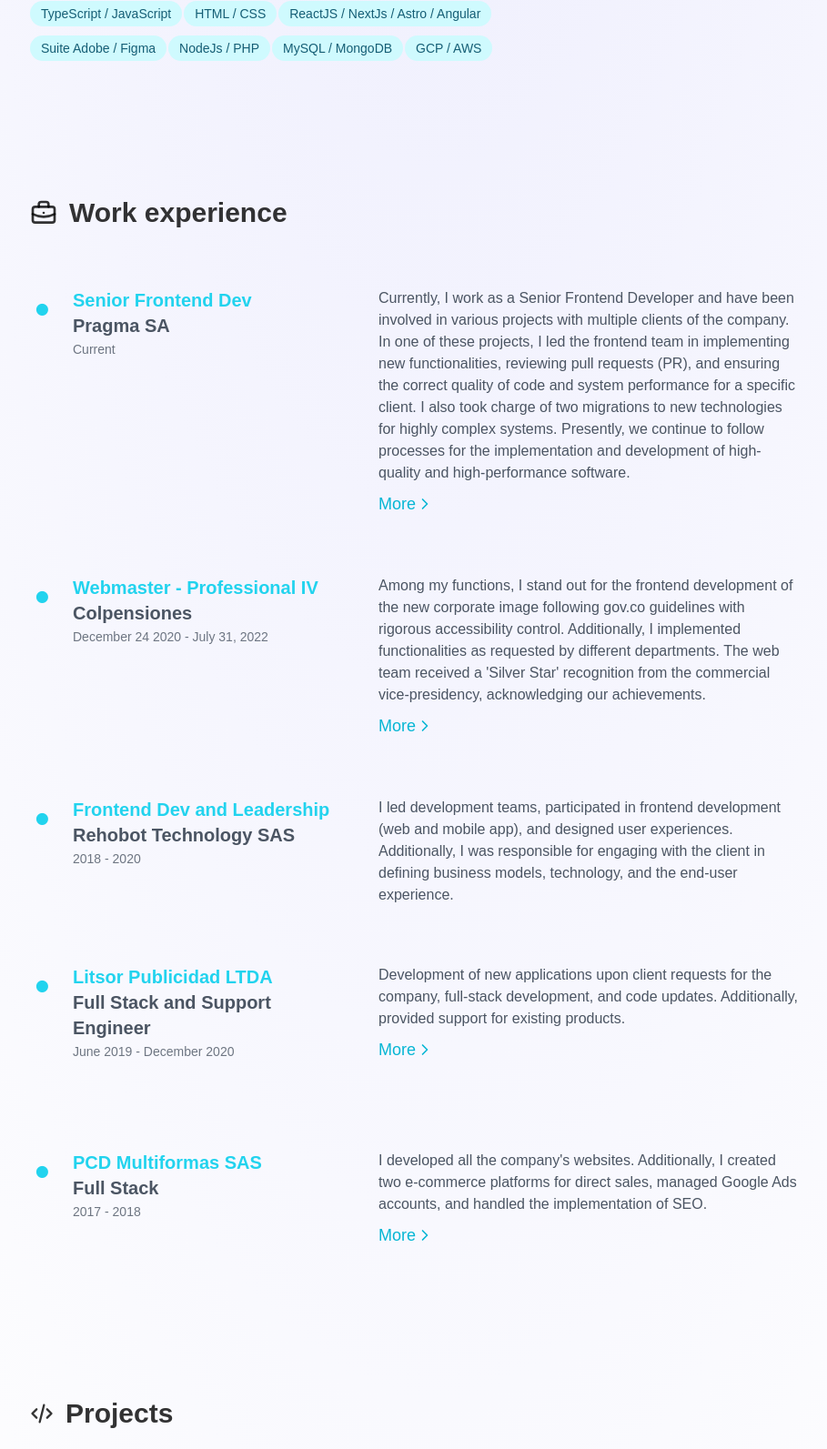
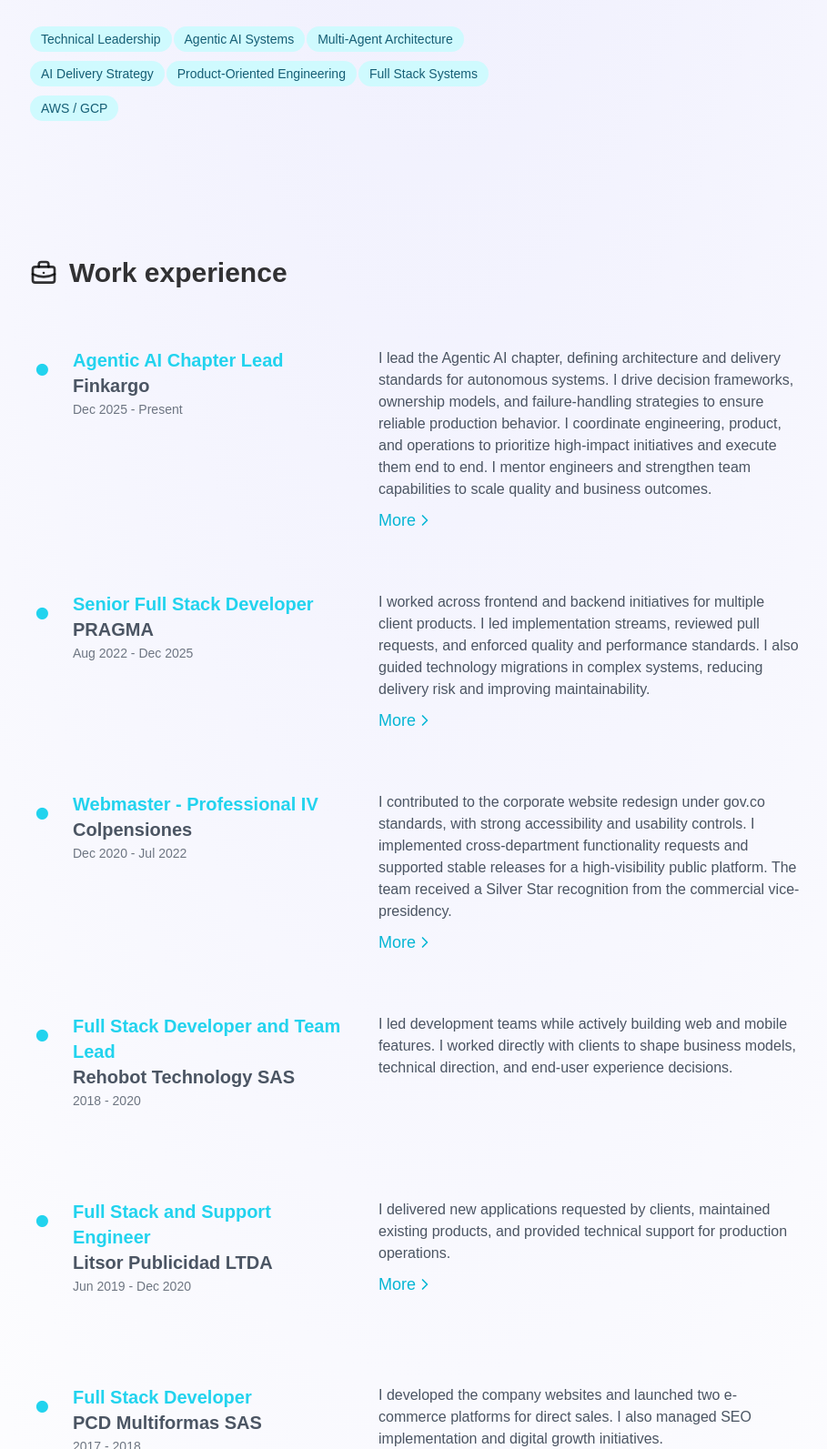
Before and after one commit to oskr1103/portfolio-isai, an Astro site: page / in a window 1280 px wide. Shown: the part 520-2113 px from the top of the page at 91% size, without its empty margins (160-1069 px from the left). Built offline with nearby package versions, Linux system fonts and the light colour scheme; Astro itself is replaced by a stand-in of ours.

Commit message:
update work

```diff
--- a/src/components/AboutMe.astro
+++ b/src/components/AboutMe.astro
@@ -18,31 +18,30 @@ import me from "../assets/isaiSquare.jpg";
     class="[&>p]:mb-4 [&>p>strong]:text-cyan-500 dark:[&>p>strong]:text-cyan-200 text-pretty order-2"
   >
     <p>
-      Hello! My name is Isai Colina, I'm a professional with over <strong>
-        7 years of experience in web development.</strong
-      > Throughout my career, I've gained specialized knowledge and technical skills
-      in the field of web development. I'm passionate about working with cutting-edge
-      technologies and staying updated in an ever-evolving environment.
+      Hello, I'm Isai Colina. I am a technology professional with <strong>
+        over 7 years of experience</strong
+      > across full stack engineering, product execution, and technical leadership.
+      My current focus is designing agentic AI systems that help teams make better
+      decisions and operate with greater reliability.
     </p>
     <p>
-      As a web development expert, I have experience using various technologies,
-      programming languages, and frameworks. I've been involved in creating
-      interactive and responsive websites, optimizing the user experience, and
-      ensuring site functionality.
+      I work at the intersection of AI strategy, systems architecture, and delivery.
+      I define decision boundaries, ownership models, and failure-handling patterns
+      that make autonomous workflows observable, controllable, and production-ready.
     </p>
 
     <p>
-      In addition to my technical expertise, <strong>
-        my Bachelor's degree in Business Administration provides me with a
-        unique perspective on web development.</strong
-      > I have a solid understanding of business goals and the importance of digital
-      strategy in a company's success, along with the necessary tools to lead teams.
+      Beyond architecture, I lead teams and collaboration across engineering, product,
+      and operations to align technical initiatives with measurable business impact.
+      I enjoy mentoring, setting standards, and building environments where high
+      quality execution can scale.
     </p>
 
     <p>
-      I'm results-oriented, creative, and passionate about tackling new
-      challenges in web development. I enjoy working in collaborative teams and
-      have the ability to turn ideas into tangible projects.
+      As a graduate in Business Administration, I bring a practical perspective for
+      connecting technology decisions with organizational goals. I am interested in
+      leadership opportunities where AI, product strategy, and engineering can drive
+      meaningful transformation.
     </p>
   </div>
 </article>
--- a/src/components/Experience.astro
+++ b/src/components/Experience.astro
@@ -2,42 +2,50 @@
 import ExperienceItem from "./ExperienceItem.astro";
 const EXPERIENCIE = [
   {
-    date: "Current",
-    title: "Senior Frontend Dev",
-    company: "Pragma SA",
+    date: "Dec 2025 - Present",
+    title: "Agentic AI Chapter Lead",
+    company: "Finkargo",
     description:
-      "Currently, I work as a Senior Frontend Developer and have been involved in various projects with multiple clients of the company. In one of these projects, I led the frontend team in implementing new functionalities, reviewing pull requests (PR), and ensuring the correct quality of code and system performance for a specific client. I also took charge of two migrations to new technologies for highly complex systems. Presently, we continue to follow processes for the implementation and development of high-quality and high-performance software.",
+      "I lead the Agentic AI chapter, defining architecture and delivery standards for autonomous systems. I drive decision frameworks, ownership models, and failure-handling strategies to ensure reliable production behavior. I coordinate engineering, product, and operations to prioritize high-impact initiatives and execute them end to end. I mentor engineers and strengthen team capabilities to scale quality and business outcomes.",
+    link: "https://www.finkargo.com/",
+  },
+  {
+    date: "Aug 2022 - Dec 2025",
+    title: "Senior Full Stack Developer",
+    company: "PRAGMA",
+    description:
+      "I worked across frontend and backend initiatives for multiple client products. I led implementation streams, reviewed pull requests, and enforced quality and performance standards. I also guided technology migrations in complex systems, reducing delivery risk and improving maintainability.",
     link: "https://www.pragma.co/en/",
   },
   {
-    date: "December 24 2020 - July 31, 2022",
+    date: "Dec 2020 - Jul 2022",
     title: "Webmaster - Professional IV",
     company: "Colpensiones",
     description:
-      "Among my functions, I stand out for the frontend development of the new corporate image following gov.co guidelines with rigorous accessibility control. Additionally, I implemented functionalities as requested by different departments. The web team received a 'Silver Star' recognition from the commercial vice-presidency, acknowledging our achievements.",
+      "I contributed to the corporate website redesign under gov.co standards, with strong accessibility and usability controls. I implemented cross-department functionality requests and supported stable releases for a high-visibility public platform. The team received a Silver Star recognition from the commercial vice-presidency.",
     link: "https://www.colpensiones.gov.co/",
   },
   {
     date: "2018 - 2020",
-    title: "Frontend Dev and Leadership",
+    title: "Full Stack Developer and Team Lead",
     company: "Rehobot Technology SAS",
     description:
-      "I led development teams, participated in frontend development (web and mobile app), and designed user experiences. Additionally, I was responsible for engaging with the client in defining business models, technology, and the end-user experience.",
+      "I led development teams while actively building web and mobile features. I worked directly with clients to shape business models, technical direction, and end-user experience decisions.",
   },
   {
-    date: "June 2019 - December 2020",
-    title: "Litsor Publicidad LTDA",
-    company: "Full Stack and Support Engineer",
+    date: "Jun 2019 - Dec 2020",
+    title: "Full Stack and Support Engineer",
+    company: "Litsor Publicidad LTDA",
     description:
-      "Development of new applications upon client requests for the company, full-stack development, and code updates. Additionally, provided support for existing products.",
+      "I delivered new applications requested by clients, maintained existing products, and provided technical support for production operations.",
     link: "https://litsor.com/",
   },
   {
     date: "2017 - 2018",
-    title: "PCD Multiformas SAS",
-    company: "Full Stack",
+    title: "Full Stack Developer",
+    company: "PCD Multiformas SAS",
     description:
-      "I developed all the company's websites. Additionally, I created two e-commerce platforms for direct sales, managed Google Ads accounts, and handled the implementation of SEO.",
+      "I developed the company websites and launched two e-commerce platforms for direct sales. I also managed SEO implementation and digital growth initiatives.",
     link: "https://multiformas.com.co/",
   },
 ];
--- a/src/components/Hero.astro
+++ b/src/components/Hero.astro
@@ -11,13 +11,15 @@ import YoutubeIcon from "@/components/icons/Youtube.astro";
   <h1
     class="text-4xl font-bold tracking-tight text-gray-800 sm:text-5xl dark:text-white"
   >
-    Hi!, i`m Isai Colina
+    Hi, I'm Isai Colina
   </h1>
   <p
     class="mt-6 text-xl text-gray-800 dark:[&>strong]:text-cyan-200 [&>strong]:text-cyan-800 [&>strong]:font-semibold dark:text-gray-300"
   >
-    Senior Frontend Developer with over <strong>7 years of experience</strong>,
-    specializing in web development and UI/UX, creating unique experiences.
+    Agentic AI Chapter Lead and Full Stack Engineering leader with over <strong
+      >7 years of experience</strong
+    > building scalable products, leading cross-functional teams, and turning
+    technical decisions into measurable business outcomes.
   </p>
 
   <nav class="flex flex-wrap gap-4 mt-8">
@@ -39,12 +41,12 @@ import YoutubeIcon from "@/components/icons/Youtube.astro";
     </SocialPill>
   </nav>
   <div class="flex flex-wrap mt-8">
-    <Badge>TypeScript / JavaScript</Badge>
-    <Badge>HTML / CSS</Badge>
-    <Badge>ReactJS / NextJs / Astro / Angular</Badge>
-    <Badge>Suite Adobe / Figma</Badge>
-    <Badge>NodeJs / PHP</Badge>
-    <Badge>MySQL / MongoDB</Badge>
-    <Badge>GCP / AWS</Badge>
+    <Badge>Technical Leadership</Badge>
+    <Badge>Agentic AI Systems</Badge>
+    <Badge>Multi-Agent Architecture</Badge>
+    <Badge>AI Delivery Strategy</Badge>
+    <Badge>Product-Oriented Engineering</Badge>
+    <Badge>Full Stack Systems</Badge>
+    <Badge>AWS / GCP</Badge>
   </div>
 </div>
--- a/src/components/Projects.astro
+++ b/src/components/Projects.astro
@@ -2,7 +2,6 @@
 import GitHub from "./icons/GitHub.astro";
 import Link from "./icons/Link.astro";
 import LinkButton from "./LinkButton.astro";
-import laFeMascotas from "../assets/projects/lafemascotas.webp";
 import alexandraImg from "../assets/projects/alexandra.webp";
 import damacomImg from "../assets/projects/damacom.webp";
 import ulpanImg from "../assets/projects/ulpan.webp";
@@ -14,43 +13,35 @@ const PROJECTS = [
   {
     title: "Damacom Tracking System",
     description:
-      "Damacom is a system for tracking the entire panela production process. I developed the entire frontend using ReactJs, Vite, TypeScript, SASS, employing best practices, and optimizing ",
+      "End-to-end delivery of the web platform used to track the panela production lifecycle. I led frontend architecture with React, Vite, TypeScript, and SASS, focusing on maintainability, performance, and clear operator workflows.",
     link: "https://damacom.deno.dev/",
     image: damacomImg.src,
   },
   {
     title: "Alexandra Villarroel",
     description:
-      "Alexandra Villarroel is an internationally recognized Canadian coach. The project was developed using the GSAP library and the Bootstrap framework, along with JavaScript, PHP, and MySQL. The entire animation and implementation of the presented design were carried out.",
+      "Website implementation for an internationally recognized coach, balancing visual storytelling and performance. I executed the full experience using GSAP, Bootstrap, JavaScript, PHP, and MySQL, translating complex design into a polished production site.",
     link: "https://alexandravillarroel.com/",
     image: alexandraImg.src,
   },
   {
-    title: "La Fe Mascotas",
-    description:
-      "This site was developed in WordPress. My main role was to handle performance, as it receives about 30,000 visits per month. Additionally, I managed security. I also developed an obituary system for leaving messages for pets, which was integrated with WordPress.",
-    link: "https://www.lafemascotas.com/",
-    github: "",
-    image: laFeMascotas.src,
-  },
-  {
     title: "Ulpan Yovel",
     description:
-      "Development of an educational platform, where different courses and teachers can be managed, using wordpress as the content manager.",
+      "Development of an educational platform where courses and teachers are managed from a centralized workflow. I built and customized the WordPress-based solution to support content operations and long-term maintainability.",
     link: "https://ulpanyovel.com/ulpan/",
     image: ulpanImg.src,
   },
   {
     title: "Dressed in Blue",
     description:
-      "Development and design of the website for this company, the largest breeding facility in Colombia for CHARTREUX and Norwegian Forest cats. Developed using JavaScript, HTML, SASS with a focus on SEO for Colombia.",
+      "Design and development of a business website with strong SEO orientation for the Colombian market. I delivered a performant implementation with JavaScript, HTML, and SASS to support brand positioning and organic visibility.",
     link: "https://dressedinblue.com.co/",
     image: catsImg.src,
   },
   {
     title: "Comp@rt",
     description:
-      "I developed a Pinterest clone using TypeScript, NextJs, Tailwind, and utilized the Sanity CMS as the backend through GraphQL.",
+      "Built a full stack content-sharing application inspired by Pinterest. I implemented the frontend with Next.js and Tailwind, and connected Sanity CMS through GraphQL for scalable content management.",
     link: "https://compart.netlify.app/",
     github: "https://github.com/oskr1103/front-compart",
     image: comparteImg.src,
@@ -58,7 +49,7 @@ const PROJECTS = [
   {
     title: "Clone Spotify",
     description:
-      "I developed a Spotify clone as an entry project in my current job using the Spotify API. It was built using React with TypeScript, Redux, and SASS, while adhering to the clean code methodology and best practices. Note: Authorization is required to access it since it is in development mode. If you would like access, please write to me, and I will be happy to provide it.",
+      "Built a Spotify-inspired product as an onboarding project, integrating external APIs and state-driven UI flows. Developed with React, TypeScript, Redux, and SASS under clean code and modular architecture practices. Note: access requires authorization because it is in development mode.",
     link: "https://isai-music-clone.netlify.app/",
     github: "https://github.com/oskr1103/music-app",
     image: spotifyImg.src,
--- a/src/pages/index.astro
+++ b/src/pages/index.astro
@@ -12,8 +12,8 @@ import Hero from "@/components/Hero.astro";
 ---
 
 <Layout
-  title="Isai Colina portfolio - Senior Frontend Developer"
-  description="Senior frontend developer Isai Colina creates your web or mobile application. Web and UI/UX Developer."
+  title="Isai Colina portfolio - Agentic AI Chapter Lead and Full Stack Engineering Leader"
+  description="Isai Colina is an Agentic AI Chapter Lead and full stack engineering leader focused on scalable systems, technical strategy, and measurable business impact."
 >
   <main class="px-4">
     <SectionContainer class="py-16 md:py-36">
```
